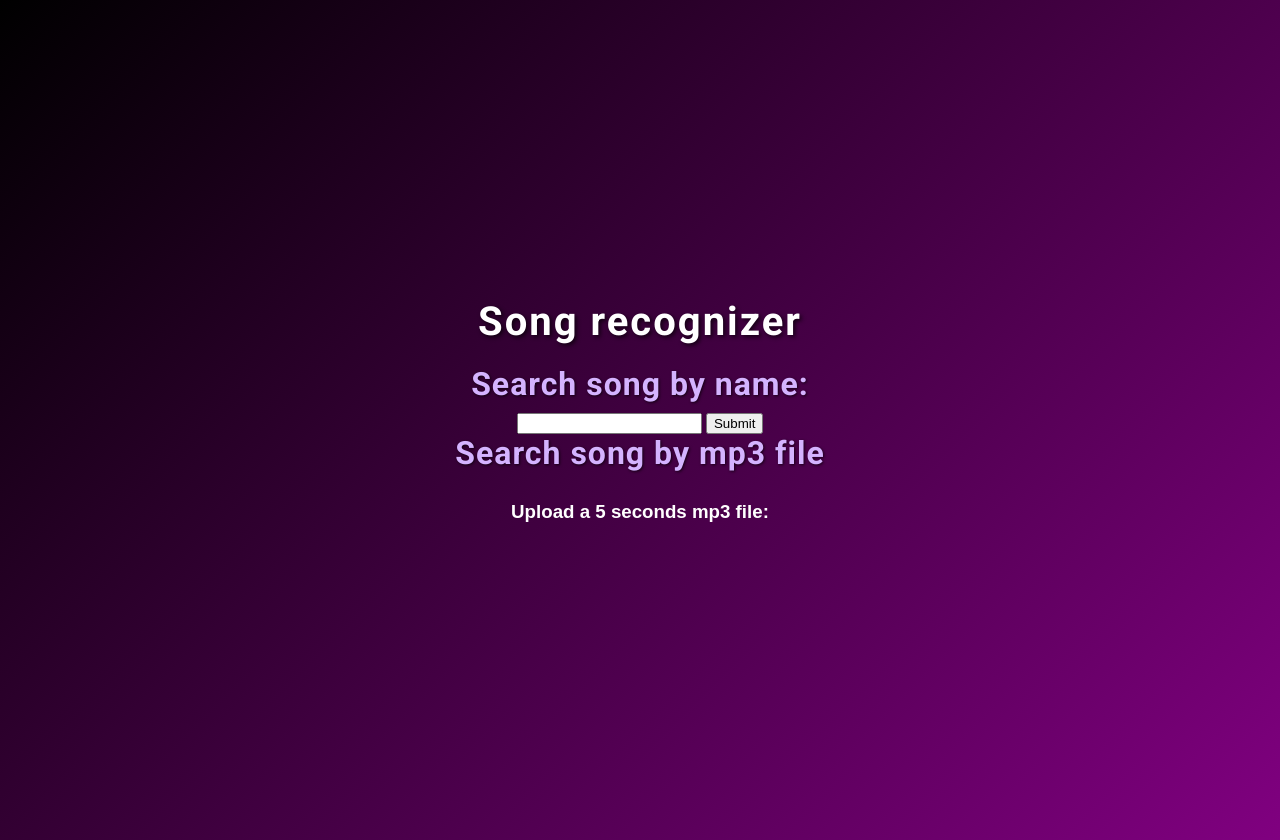
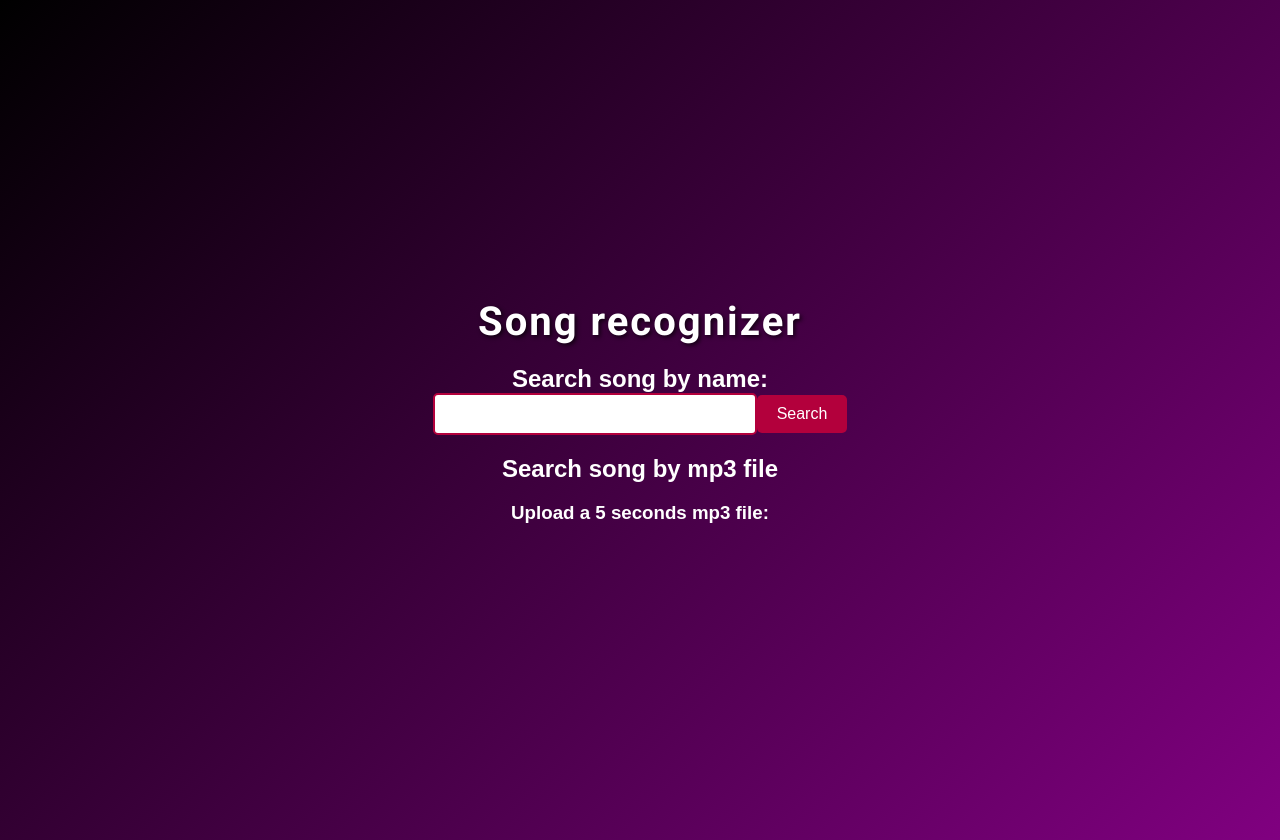
Before and after one commit to Bolo03/song-recognizer, a Flask app: page / in a window 1280 px wide. Run offline with Flask 3, Linux system fonts and the light colour scheme.

Commit message:
pagina de start modificari

```diff
--- a/static/style.css
+++ b/static/style.css
@@ -1,4 +1,5 @@
-body, h1, h2, a {
+/* Reset some default styles */
+body, h1, h2, p, a {
   margin: 0;
   padding: 0;
   font-family: 'Arial', sans-serif;
@@ -26,31 +27,59 @@ h1 {
   letter-spacing: 2px; /* Add letter spacing for a more stylish look */
 }
 
-/* Sub-header styles */
-h2 {
-  font-size: 2em;
-  margin-bottom: 10px;
+.input-container {
+  display: flex;
+  align-items: center;
+  justify-content: center;
+  margin-bottom: 20px;
+}
+
+/* Style for the search input */
+.search-input {
+  padding: 10px;
+  border: 2px solid #b3003c;
+  border-radius: 5px;
+  font-size: 1em;
+  width: 300px; /* Adjust width as needed */
+}
+
+/* Style for the search button */
+.search-button {
+  padding: 10px 20px;
+  background-color:#b3003c;
+  color: #fff; /* White text color */
+  border: none;
+  border-radius: 5px;
+  font-size: 1em;
+  cursor: pointer;
+  transition: background-color 0.3s ease;
+}
+
+.search-button:hover {
+  background-color:rgb(179, 130, 130);
+}
+
+/* Paragraph styles */
+p {
+  font-size: 1.5em;
+  margin-bottom: 20px;
   color: #d4b3ff;
   text-shadow: 1px 1px 3px rgba(0, 0, 0, 0.7);
   font-family: 'Roboto', sans-serif; /* Add a more modern font */
-  letter-spacing: 1px; /* Add letter spacing for a more stylish look */
 }
 
-/* Image styling */
-img {
-  max-width: 100%;
-  height: auto;
+/* Error container styling */
+.error-container {
+  position: relative;
+  display: inline-block;
   margin-bottom: 20px;
-  border-radius: 20px;
-  box-shadow: 0 4px 8px rgba(219, 75, 75, 0.1);
 }
 
 /* Error image styling */
 .error-img {
-  max-width: 50%; /* Adjust size as needed */
+  max-width: 100%; /* Adjust size as needed */
   height: auto;
-  margin-bottom: 20px;
-  border-radius: 20px;
+  border-radius: 50px;
   box-shadow: 0 4px 8px rgba(0, 0, 0, 0.3); /* Slightly darker shadow for better contrast */
 }
 
--- a/templates/error.html
+++ b/templates/error.html
@@ -10,7 +10,9 @@
   <body>
     <h1>Error</h1>
     <p>Song was not found!</p>
-    <img src="{{ url_for('static', filename='loser.png') }}" alt="Error image" class="error-img">
+    <div class="error-container">
+      <img src="{{ url_for('static', filename='loser1.jpeg') }}" alt="Error image" class="error-img">
+    </div>
     <a href="../">Back</a>
   </body>
 </html>
--- a/templates/index.html
+++ b/templates/index.html
@@ -15,11 +15,13 @@
 
     <h2>Search song by name:</h2>
     <form action="{{ url_for('text_search') }}" method="post">
-      <input type="text" name="data" />
-      <input type="submit" />
+      <div class="input-container">
+        <input type="text" name="data" class="search-input" />
+        <button type="submit" class="search-button">Search</button>
+      </div>
     </form>
 
     <h2>Search song by mp3 file</h2>
     <h3>Upload a 5 seconds mp3 file:</h3>
-  </body>
+</body>
 </html>
```
Also changed, not shown: static/loser1.jpeg (added).
